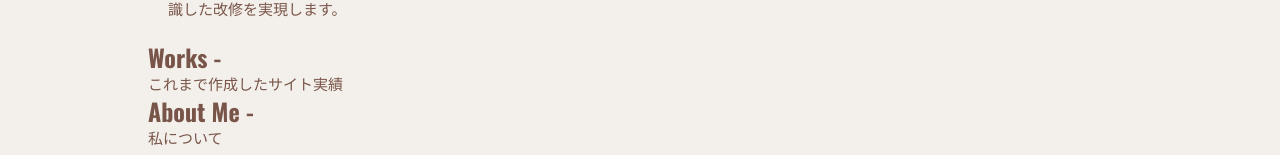
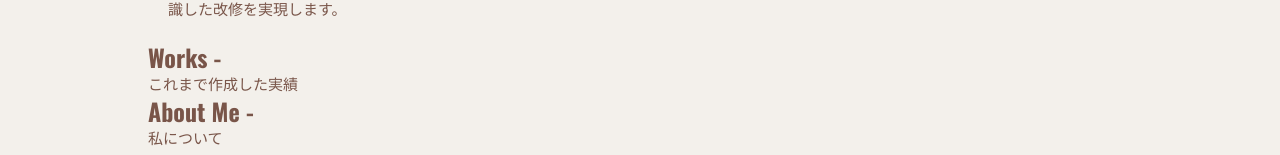
Before and after one commit to Naoya-0213/My-Portfolio-site-_ver.2, a Next.js app: page / in a window 1280 px wide. Shown: the part 1060-1215 px from the top of the page. Built offline with nearby package versions, Linux system fonts and the light colour scheme.

Commit message:
更新_20251004_01-19

```diff
--- a/src/app/components/organisms/main/work/SectionWork.tsx
+++ b/src/app/components/organisms/main/work/SectionWork.tsx
@@ -3,7 +3,7 @@ import SectionCard from "@/app/components/molecules/SectionCard";
 const SectionWork = () => {
   return (
     <div>
-      <SectionCard title="Works -" subTitle="これまで作成したサイト実績">
+      <SectionCard title="Works -" subTitle="これまで作成した実績">
         <div></div>
       </SectionCard>
     </div>
```
